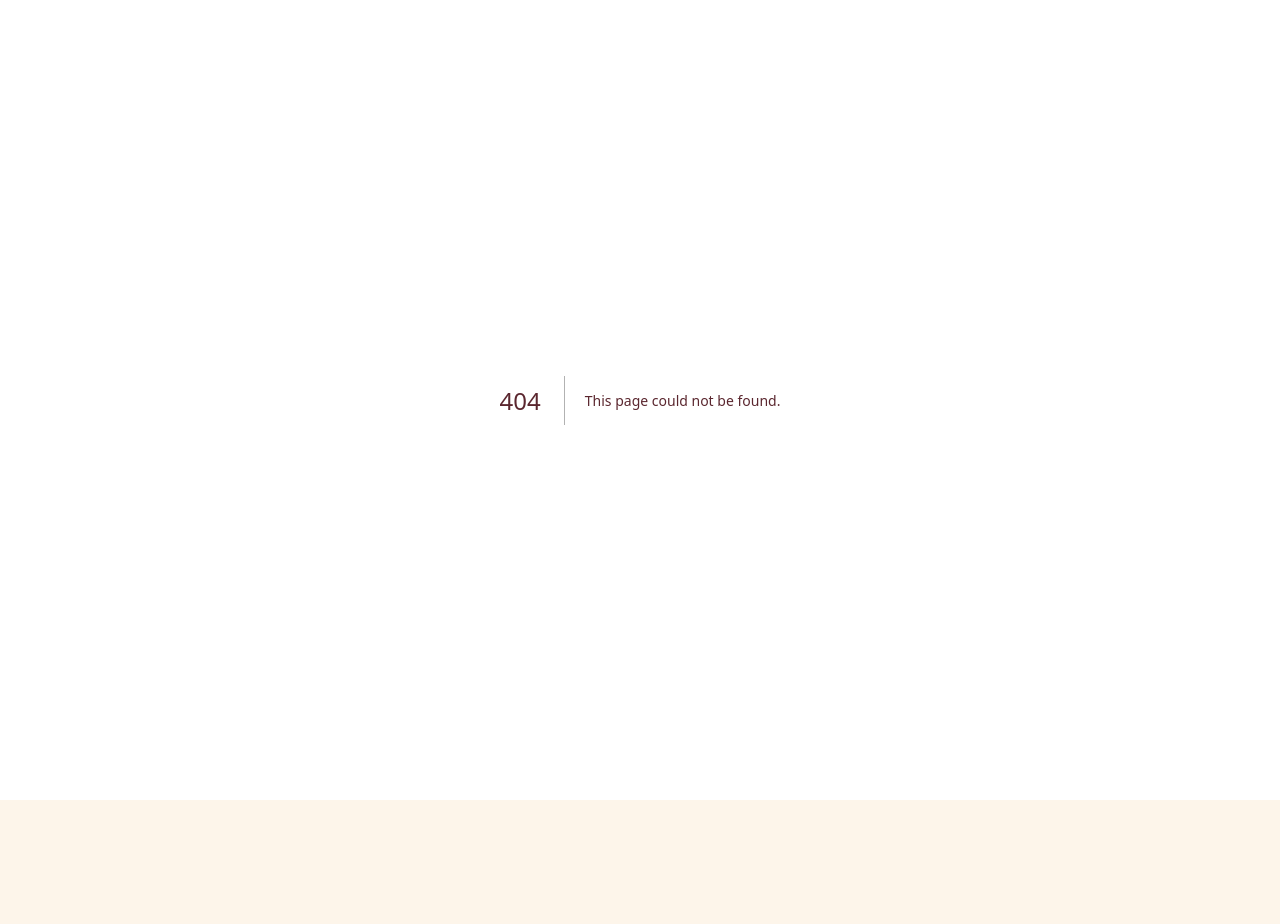
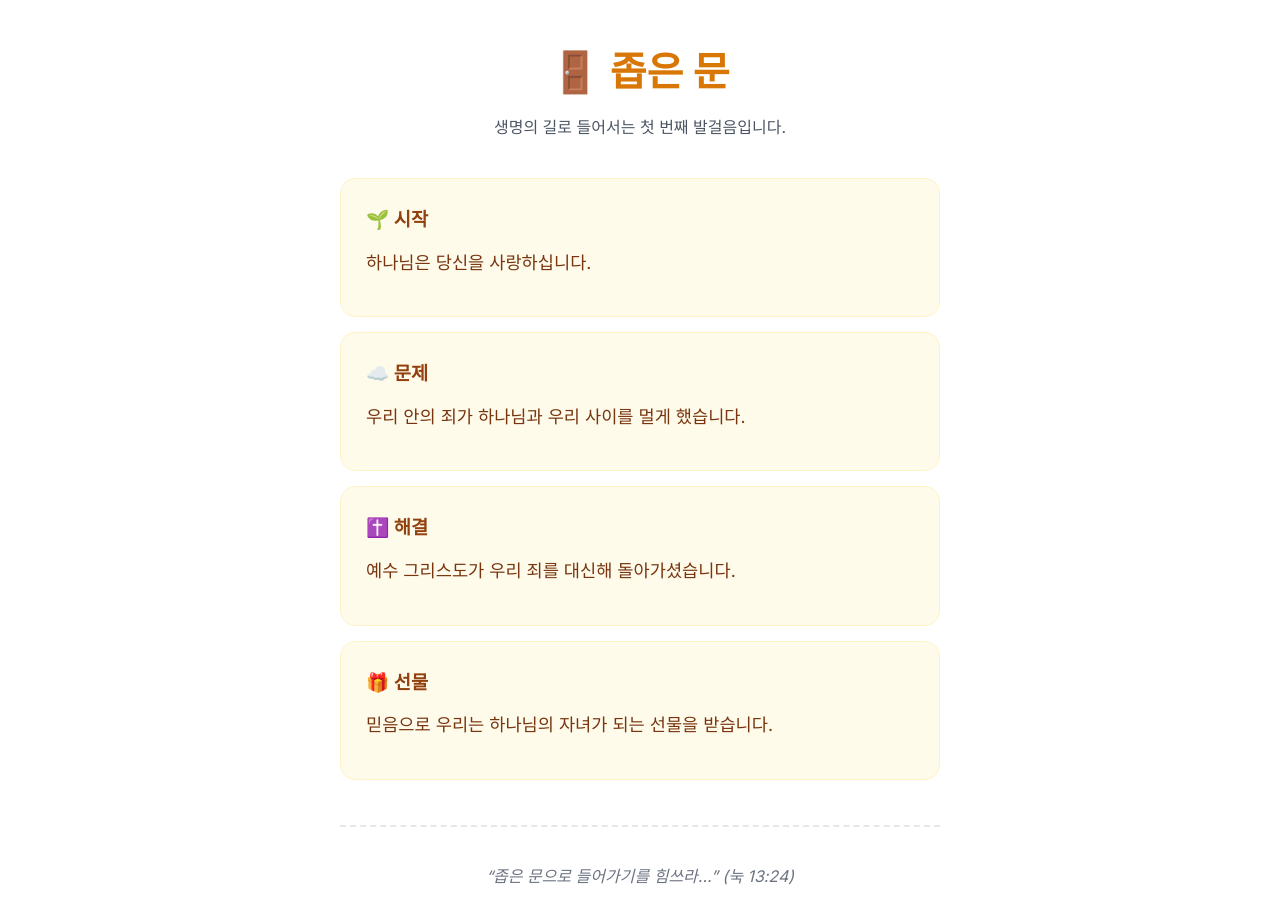
Before and after one commit to godlion10-cell/banseok-church, a Next.js app: page /narrow-gate in a window 1280 px wide. Before the commit this address had no page. Shown: the top 924 px of the page. Before the commit the page ends 800 px from the top, so only its background shows below. Built offline with nearby package versions, Linux system fonts and the light colour scheme.

Commit message:
좁은 문 페이지 추가: /narrow-gate 복음 4단계 + 순례길 지도 연결 활성화

```diff
--- /dev/null
+++ b/app/narrow-gate/page.tsx
@@ -0,0 +1,30 @@
+"use client";
+import React from 'react';
+
+export default function NarrowGatePage() {
+  const gospelSteps = [
+    { title: "🌱 시작", text: "하나님은 당신을 사랑하십니다." },
+    { title: "☁️ 문제", text: "우리 안의 죄가 하나님과 우리 사이를 멀게 했습니다." },
+    { title: "✝️ 해결", text: "예수 그리스도가 우리 죄를 대신해 돌아가셨습니다." },
+    { title: "🎁 선물", text: "믿음으로 우리는 하나님의 자녀가 되는 선물을 받습니다." }
+  ];
+
+  return (
+    <div style={{ minHeight: '100vh', background: 'white', padding: '40px 20px', textAlign: 'center' }}>
+      <h2 style={{ color: '#D97706', fontSize: '2.5rem', fontWeight: 'bold', marginBottom: '10px' }}>🚪 좁은 문</h2>
+      <p style={{ color: '#4B5563', marginBottom: '40px' }}>생명의 길로 들어서는 첫 번째 발걸음입니다.</p>
+
+      <div style={{ maxWidth: '600px', margin: '0 auto', display: 'flex', flexDirection: 'column', gap: '15px' }}>
+        {gospelSteps.map((step, index) => (
+          <div key={index} style={{ padding: '25px', borderRadius: '15px', background: '#FFFBEB', border: '1px solid #FEF3C7', textAlign: 'left' }}>
+            <h3 style={{ color: '#92400E', marginBottom: '5px' }}>{step.title}</h3>
+            <p style={{ color: '#78350F', fontSize: '1.1rem' }}>{step.text}</p>
+          </div>
+        ))}
+        <div style={{ marginTop: '30px', padding: '20px', borderTop: '2px dashed #E5E7EB' }}>
+          <p style={{ fontStyle: 'italic', color: '#6B7280' }}>&ldquo;좁은 문으로 들어가기를 힘쓰라...&rdquo; (눅 13:24)</p>
+        </div>
+      </div>
+    </div>
+  );
+}
```
Also changed, not shown: app/pilgrim/page.tsx (+11 -7 lines).
